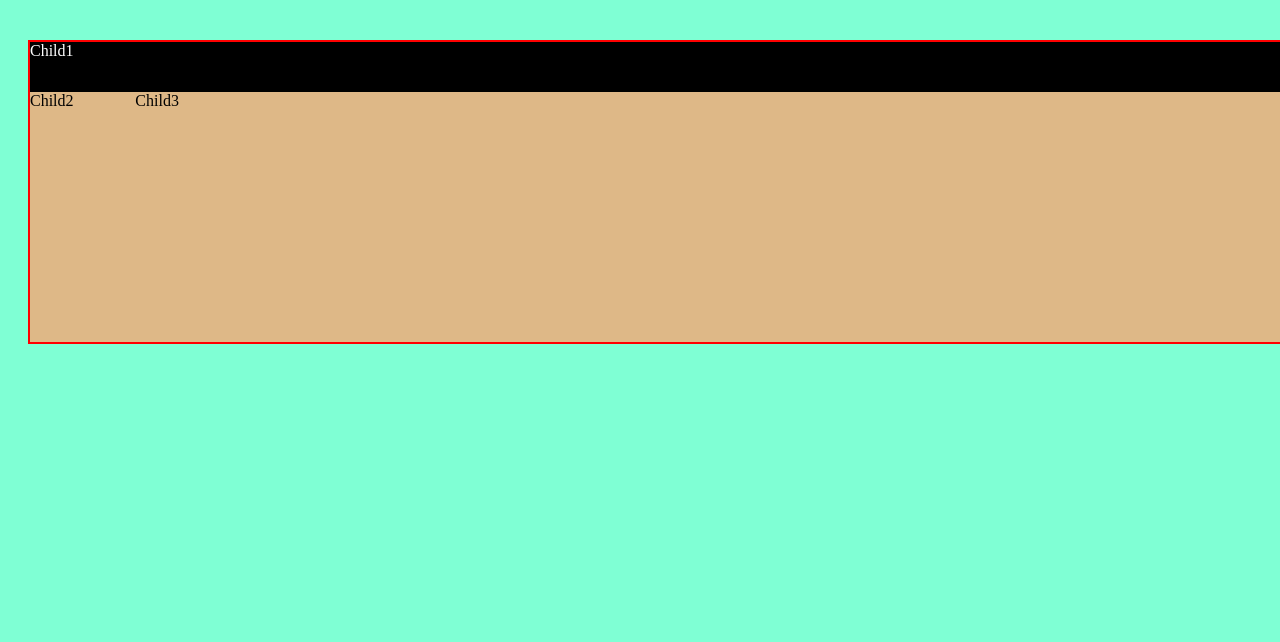
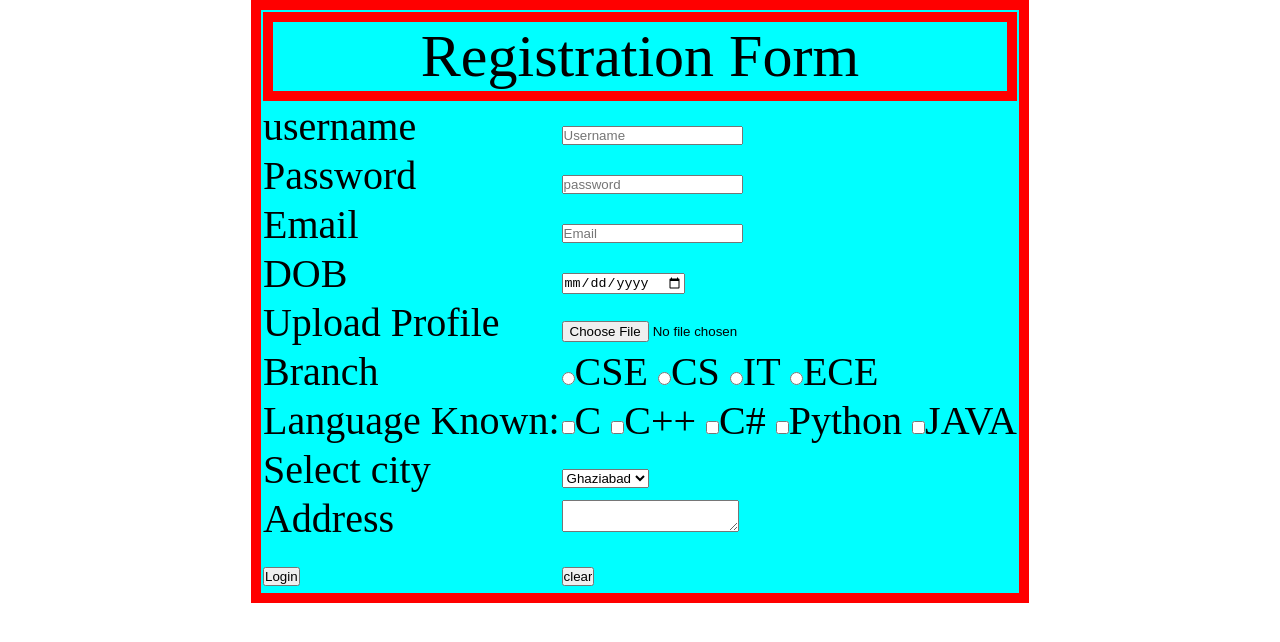
Before and after one commit to FLIPFLOPINPARADISE/FSD_CS_C, a plain HTML site: page index.html in a window 1280 px wide. Drawn offline with Linux system fonts and the light colour scheme.

Commit message:
Add files via upload

```diff
--- a/index.html
+++ b/index.html
@@ -1,19 +1,83 @@
 <!DOCTYPE html>
 <html lang="en">
-
 <head>
     <meta charset="UTF-8">
     <meta name="viewport" content="width=device-width, initial-scale=1.0">
     <title>Document</title>
     <link rel="stylesheet" href="style.css">
 </head>
+<body>
+    <div id="reg-form">
+    <table>
+        <tr>
+            <td colspan="2" id="heading">Registration Form</td>
+        </tr>
+        <tr>
+            <td>username</td>
+            <td><input type="text" placeholder="Username"/></td>
+        </tr>
+        <tr>
+            <td>Password</td>
+            <td><input type="password" placeholder="password"/></td>
+        </tr>
+        <tr>
+            <td>Email</td>
+            <td><input type="email" placeholder="Email"/></td>
+        </tr>
+        <tr>
+            <td>DOB</td>
+            <td><input type="Date" placeholder="DOB"/></td>
+        </tr>
 
-<body>
-    <div class="container">
-        <div class="child1">Child1</div>
-        <div class="child2">Child2</div>
-        <div class="child3">Child3</div>
-    </div>
+        <tr>
+            <td>Upload Profile</td>
+            <td><input type="file" placeholder="Upload profile"/></td>
+        </tr>
+
+        <tr>
+            <td>Branch</td>
+            <td><input type="Radio" name="r1" value="CSE"/>CSE
+                <input type="Radio" name="r1" value="CS"/>CS
+                <input type="Radio" name="r1" value="IT"/>IT
+                <input type="Radio" name="r1" value="ECE"/>ECE
+
+            </td>
+        </tr>
+
+        <tr>
+            <td>Language Known: </td>
+            <td> <input type="checkbox" name="c1"/>C
+                <input type="checkbox" name="c1"/>C++
+                <input type="checkbox" name="c1"/>C#
+                <input type="checkbox" name="c1"/>Python
+                <input type="checkbox" name="c1"/>JAVA
+            </td>
+        </tr>
+
+        <tr>
+            <td>Select city</td>
+            <td>
+                <select name="" id="">
+                    <option value="GZB" selected>Ghaziabad</option>
+                    <option value="DLH">Delhi</option>
+                    <option value="JAIPUR">Jaipur</option>
+                    <option value="NOIDA">Noida</option>
+                </select>
+            </td>
+        </tr>
+
+        <tr>
+            <td>Address</td>
+            <td>
+                <textarea row="5" name="addr" id=""></textarea>
+            </td>
+        </tr>
+
+        <tr>
+            <td><input type="submit" value="Login" name="" id="lgn"></td>
+            <td><input type="reset" value="clear" name="" id="clr"></td>
+        </tr>
+
+    </table>
+</div>
 </body>
-
-</html>
--- /dev/null
+++ b/login.css
@@ -0,0 +1,10 @@
+*{
+    margin: 0px;
+    padding: 0px;
+    box-sizing: border-box;
+}
+#login
+{
+    display: flex;
+    justify-content: center;
+}
--- a/style.css
+++ b/style.css
@@ -1,51 +1,23 @@
-body{
-    background-color:aquamarine;
+*{
+    margin: 0px;
+    padding: 0px;
+    box-sizing: border-box;
 }
-.container{
-    background-color: burlywood;
-    height: 300px;
-    border: 2px solid red;
-    width: 100%;
-    margin: 40px 20px 10px;
-    /*padding-top:50PX;
-    padding-left: 300px;
-    box-sizing: border-box;*/
-    display: grid;
-    grid-template-columns: repeat(12,1fr);
-    grid-template-rows: repeat(6,1fr);
+#reg-form
+{
+    display: flex;
+    justify-content: center;
 }
-/*.child1
+#heading
 {
-    background-color:purple;
-    height: 150px;
-    border: 1px dotted green;
-    width: 150px;
-    color: azure;
-    padding-top: 100px;
-    padding-left: 100px;
-    border-radius: 50%;
-}*/
-/*.child1,.child2,.child3
+    background-color: aqua;
+    font-size: 60px;
+    text-align: center;
+    border: 10px,solid,red;
+}
+table
 {
-    height: 200px;
-    width: 200px;
-    border: 1px solid green;
-    display: inline-block;
-    margin: 40px;
-}*/
-.child1{
-    background-color: black;
-    grid-row-start: 1;
-    grid-row-end: 2;
-    grid-column-start: 1;
-    grid-column-end: 13;
-    color:white;
+    background-color: aqua;
+    font-size: 40px;
+    border: 10px,solid,red;
 }
-.child2
-{
-
-}
-.child3
-{
-
-}
```
Also changed, not shown: login.html (added, +28 -0 lines).
